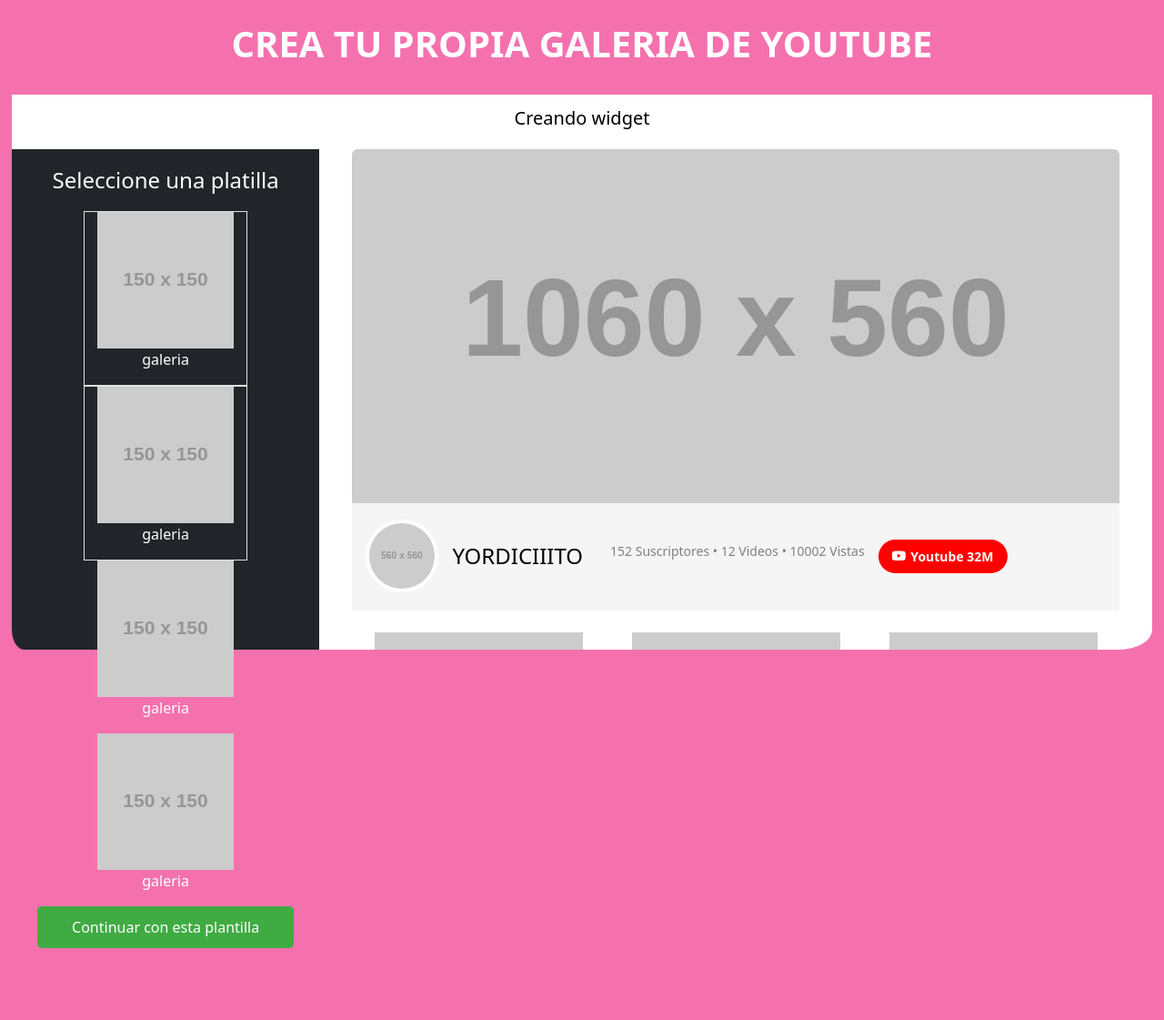
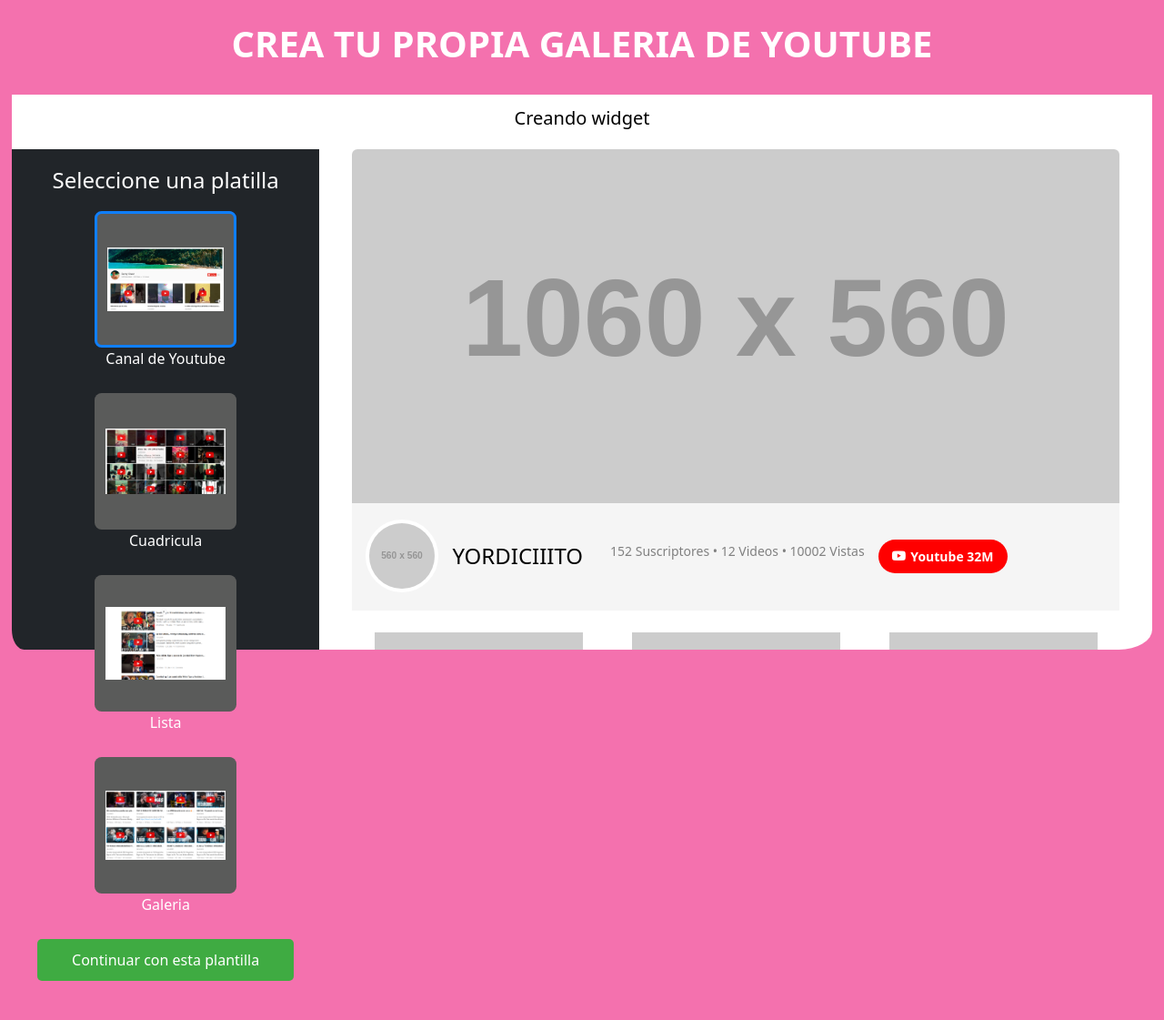
Before and after one commit to YordyHc/Creador_widgets_youtube, a PHP site: page / in a window 1280 px wide. Shown: the top 1121 px of the page at 91% size. Run offline with PHP 8.4, Linux system fonts and the light colour scheme; grey boxes labelled with a size stand in for pictures from a placeholder-image service; some libraries are stand-ins or nearby versions.

Commit message:
style: agregar bordes a las opciones elegidas

```diff
--- a/app/Vista/index.php
+++ b/app/Vista/index.php
@@ -18,21 +18,29 @@
                 <p>Seleccione una platilla</p>
             </div>
             <div class="input-container container" id="input-container"></div>
-            <div class="opcion container border" onclick="cargarWidget1()">
-                <img src="https://placehold.co/150x150" class="img-fluid" alt="opcion_1">
-                <p>galeria</p>
+            <div class="opcion container" onclick="cargarWidget1()">
+                <div class="cont_img borde_c" id="cont_1">
+                    <img src="imagenes/img_widget_1.png" class="img-fluid" alt="opcion_1">
+                </div>
+                <p>Canal de Youtube</p>
             </div>
-            <div class="opcion container border" onclick="cargarWidget2()">
-                <img src="https://placehold.co/150x150/aa0000/FFF" class="img-fluid" alt="opcion_2">
-                <p>galeria</p>
-            </div><br>
+            <div class="opcion container" onclick="cargarWidget2()">
+                <div class="cont_img" id="cont_2">
+                    <img src="imagenes/img_widget_2.png" class="img-fluid" alt="opcion_2">
+                </div>
+                <p>Cuadricula</p>
+            </div>
             <div class="opcion container" onclick="cargarWidget3()">
-                <img src="https://placehold.co/150x150/aacc00/FFF"  class="img-fluid" alt="opcion_3">
-                <p>galeria</p>
+                <div class="cont_img" id="cont_3">
+                    <img src="imagenes/img_widget_3.png" class="img-fluid" alt="opcion_3">
+                </div>
+                <p>Lista</p>
             </div>
             <div class="opcion container" onclick="cargarWidget4()">
-                <img src="https://placehold.co/150x150/ecac00/000" class="img-fluid" alt="opcion_4">
-                <p>galeria</p>
+                <div class="cont_img" id="cont_4">
+                    <img src="imagenes/img_widget_4.png" class="img-fluid" alt="opcion_4">
+                </div>
+                <p>Galeria</p>
             </div>
             <div class="elegir container" id="elegir">
                 <button id="btn-enbusca" class="btn btn-enbusca "onclick="pasarABuscar()">Continuar con esta plantilla</button>
@@ -41,7 +49,7 @@
         <div class="muestras container" id="muestras">
         </div>
     </div>
-</div></center>
+</div></center><br>
     <script>
         var widget = 1;
         // Función que se ejecuta cuando se presiona el botón
@@ -91,6 +99,16 @@
             inputContainer.appendChild(lineBreak);  // Esto agrega el <br> entre el input y el botón
             inputContainer.appendChild(nbtn);
         }
+        function bordear(id) {
+            // Obtener los elementos por su ID
+            var tenia = document.querySelector(".borde_c");
+            var tendra = document.getElementById(id);
+
+            // Quitar la clase de borde celeste de cont_1 (si la tiene)
+            // Agregar la clase de borde celeste a cont_2
+            tendra.classList.add("borde_c");
+            tenia.classList.remove("borde_c");
+        }
 
         var datosData = <?php echo $datos; ?>;
         var videosData = <?php echo $videos; ?>;
@@ -110,6 +128,9 @@
             .then(data => {
                 document.getElementById('muestras').innerHTML = data;
                 // Volver a asociar los eventos después de cargar el nuevo contenido
+                if(widget != 1){
+                    bordear("cont_1");
+                }
                 widget = 1;
                 widget1();
                 initializeModal();
@@ -129,8 +150,10 @@
             .then(response => response.text())
             .then(data => {
                 document.getElementById('muestras').innerHTML = data;
+                if(widget != 2){
+                    bordear("cont_2");
+                }
                 widget = 2;
-                console.log("en index");
                 asignarEventosCarousel();
             }).catch(error => {
                 console.error(error);
@@ -150,6 +173,9 @@
             .then(data => {
                 document.getElementById('muestras').innerHTML = data;
                 // Volver a asociar los eventos después de cargar el nuevo contenido
+                if(widget != 3){
+                    bordear("cont_3");
+                }
                 widget = 3;
                 agregarEventos();
             })
@@ -170,6 +196,9 @@
             .then(data => {
                 document.getElementById('muestras').innerHTML = data;
                 // Volver a asociar los eventos después de cargar el nuevo contenido
+                if(widget != 4){
+                    bordear("cont_4");
+                }
                 widget = 4;
                 carrusel4();
             })
--- a/app/Vista/widget_4.php
+++ b/app/Vista/widget_4.php
@@ -32,7 +32,7 @@ $videos = $data['videos'];
                                 <button class="play-button"></button>
                                 <span class="video-duration"><?=$video['duration']?></span>
                             </div>
-                            <div class="descripcion border">
+                            <div class="descripcion">
                                 <div class="vd_titulo"><strong><?= $video['title']?></strong></div>
                                 <div class="video-info"><?=$video['publishedAt']?></div>
                                 <div class="vd-dscpn"><?=$video['description']?></div>
--- a/script/asignarEventos.js
+++ b/script/asignarEventos.js
@@ -109,8 +109,6 @@ function initializeModal() {
       playvideoFromData(videoElement);
     };
   });
-
-  console.log("Modal inicializado");
 }
 
 function asignarEventosCarousel() {
@@ -143,7 +141,6 @@ function asignarEventosCarousel() {
       ".carousel-wrapper"
     ).style.transform = `translateX(${offset}%)`;
   }
-  console.log("en dar eventos");
   initializeModal();
 }
 
--- a/style/index.css
+++ b/style/index.css
@@ -32,8 +32,23 @@ body {
 }
 .opcion {
   width: 180px;
+  height: 200px;
   cursor: pointer;
   text-align: center;
+}
+.cont_img {
+  display: grid;
+  place-items: center;
+  border-radius: 5%;
+  width: 100%;
+  height: 75%;
+  background-color: #5a5b5a;
+}
+.cont_img img {
+  width: 85%;
+}
+.borde_c {
+  border: 3px solid #0f7fff; /* Celeste */
 }
 .elegir {
   margin-top: auto; /* Empuja el último div hacia abajo */
--- a/style/widget_1.css
+++ b/style/widget_1.css
@@ -252,20 +252,22 @@ a:hover {
   display: flex;
   flex-direction: column;
   align-items: center;
-  overflow: hidden;
 }
 
 .close {
+  width: 40px;
+  height: 40px;
   position: absolute;
-  top: 69px;
-  right: 16px;
-  font-size: 20px;
+  color: #000000;
+  top: -15px;
+  right: -55px;
+  font-size: 26px;
   cursor: pointer;
+  align-items: center;
+  justify-content: center;
   z-index: 100;
   background: rgba(255, 255, 255, 0.555);
-  padding: 10px 15px;
   border-radius: 50%;
-  box-shadow: 0px 0px 10px rgba(0, 0, 0, 0.2);
 }
 .close:hover {
   background: #fff;
@@ -288,6 +290,7 @@ a:hover {
 }
 
 .modal-extra-content {
+  color: #000000;
   padding: 20px;
   text-align: left;
   width: 100%;
```
Also changed, not shown: style/widget_2.css (+9 -6 lines), style/widget_3.css (+9 -6 lines), style/widget_4.css (+9 -6 lines), imagenes/img_widget_1.png (added), imagenes/img_widget_2.png (added), imagenes/img_widget_3.png (added), imagenes/img_widget_4.png (added).
